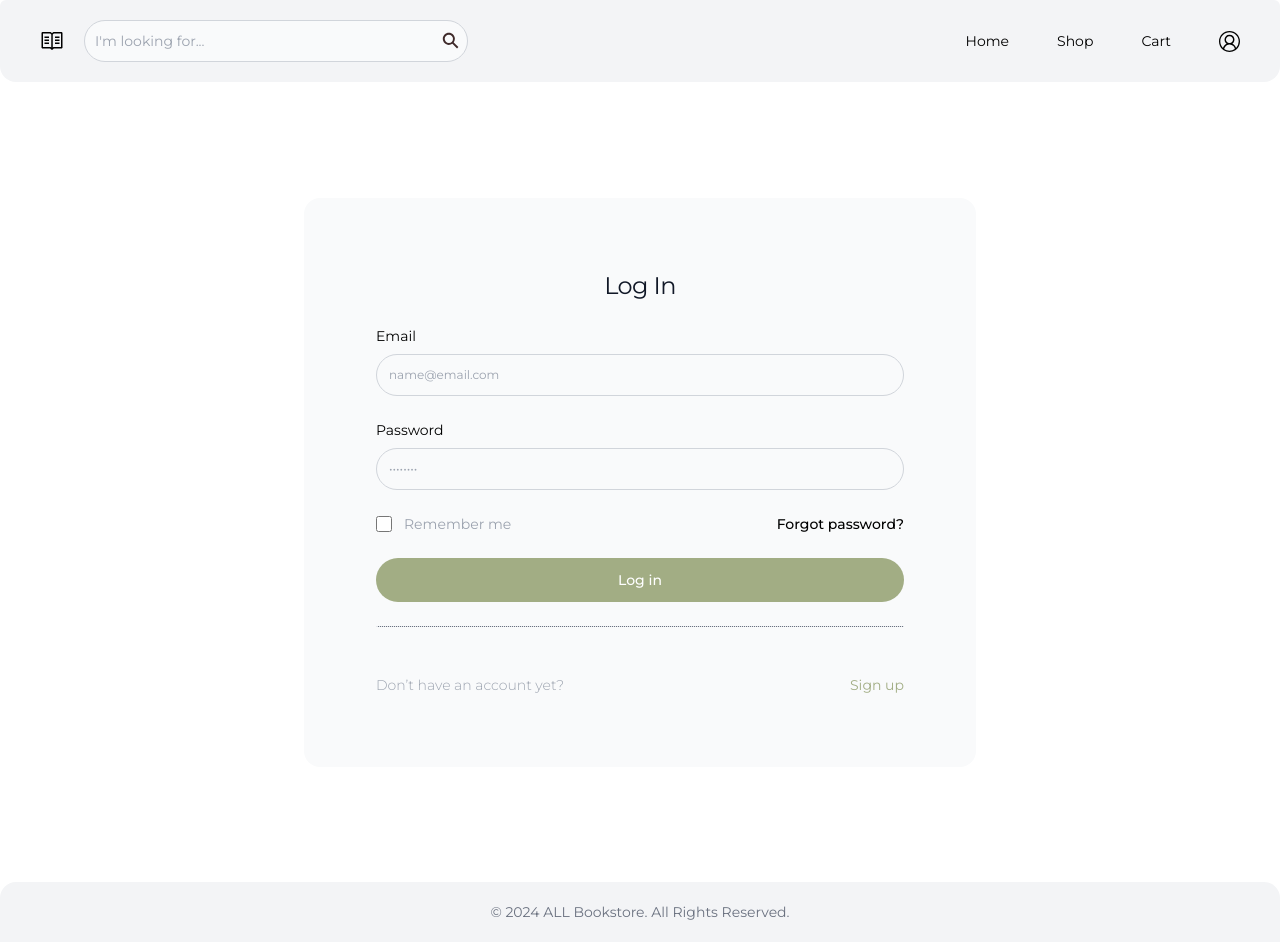
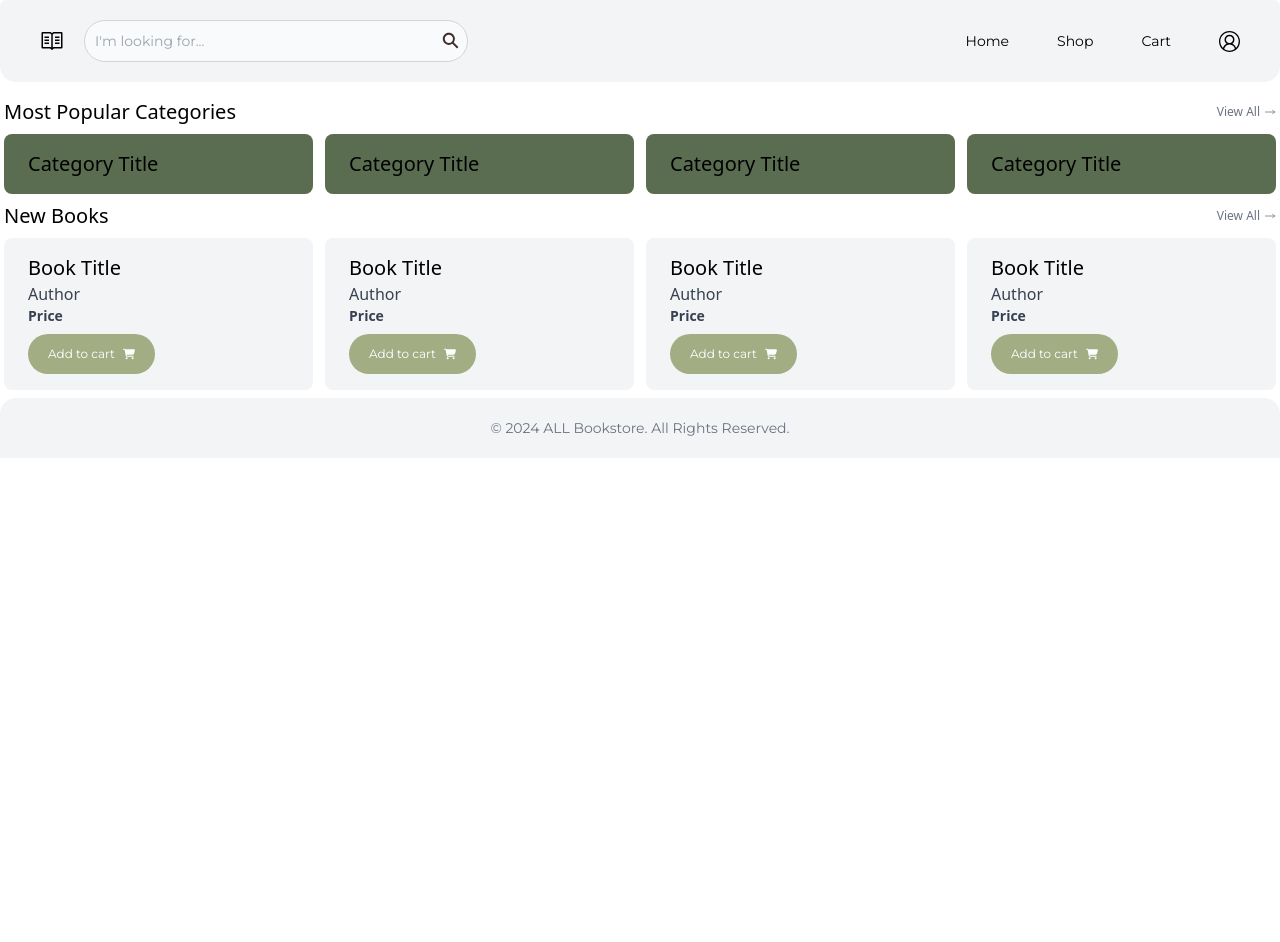
Before and after one commit to isabellelbgn/all-bookstore, a React (Vite) app in the folder frontend/: page / in a window 1280 px wide. After the commit the page ends 800 px from the top, so only its background shows below. Built offline with nearby package versions, Linux system fonts and the light colour scheme.

Commit message:
Feat: Implement homepage layout with sections for popular categories and latest books

```diff
--- a/frontend/src/App.jsx
+++ b/frontend/src/App.jsx
@@ -1,15 +1,71 @@
-import React from 'react';
-import { BrowserRouter as Router } from 'react-router-dom';
-import { Login } from './pages/Login';
-
-
+import React from "react";
+import { BrowserRouter as Router } from "react-router-dom";
+import { HiOutlineArrowLongRight } from "react-icons/hi2";
+import Navigation from "./components/Navigation";
+import { Footer } from "./components/Footer";
+import { ProductContainer } from "./components/ProductContainer";
+import { CategoryContainer } from "./components/CategoryContainer";
 
 export default function App() {
   return (
     <Router>
-    <div>
-      <Login/>
-    </div>
+      <div>
+        <Navigation />
+        <div className="container mx-auto px-1">
+          <main className="mt-4">
+            <h1 className="text-xl font-medium flex justify-between items-center">
+              Most Popular Categories
+              <a
+                href="#"
+                className="text-xs text-gray-500 font-normal flex items-center"
+              >
+                {" "}
+                View All <HiOutlineArrowLongRight className="ml-1" />
+              </a>
+            </h1>
+            <div className="grid grid-cols-1 md:grid-cols-2 lg:grid-cols-4 gap-3">
+              <div className="col-span-1">
+                <CategoryContainer />
+              </div>
+              <div className="col-span-1">
+                <CategoryContainer />
+              </div>
+              <div className="col-span-1">
+                <CategoryContainer />
+              </div>
+              <div className="col-span-1">
+                <CategoryContainer />
+              </div>
+            </div>
+
+            <h1 className="text-xl font-medium flex justify-between items-center">
+              New Books
+              <a
+                href="#"
+                className="text-xs text-gray-500 font-normal flex items-center"
+              >
+                {" "}
+                View All <HiOutlineArrowLongRight className="ml-1" />
+              </a>
+            </h1>
+            <div className="grid grid-cols-1 md:grid-cols-2 lg:grid-cols-4 gap-3">
+              <div className="col-span-1">
+                <ProductContainer />
+              </div>
+              <div className="col-span-1">
+                <ProductContainer />
+              </div>
+              <div className="col-span-1">
+                <ProductContainer />
+              </div>
+              <div className="col-span-1">
+                <ProductContainer />
+              </div>
+            </div>
+          </main>
+        </div>
+        <Footer />
+      </div>
     </Router>
-  )
+  );
 }
--- a/frontend/src/components/AddToCartButton.jsx
+++ b/frontend/src/components/AddToCartButton.jsx
@@ -1,15 +1,20 @@
-import React from 'react'
+import React from "react";
 import { FaCartShopping } from "react-icons/fa6";
 
+const AddToCartButton = () => {
+  return (
+    <div className="relative mt-2">
+      <button
+        type="submit"
+        className="flex items-center font-montserrat text-white bg-green-50 text-white hover:bg-green-70 focus:ring-70 focus:outline-none focus:ring-primary-300 font-regular rounded-full text-xs px-5 py-3 text-center"
+      >
+        <span>Add to cart</span>
+        <span className="ml-2">
+          <FaCartShopping />
+        </span>
+      </button>
+    </div>
+  );
+};
 
-export const AddToCartButton = () => {
-  return (
-    <div class="relative">
-        <button type="submit" class="flex items-center font-montserrat text-white bg-green-50 hover:bg-primary-700 focus:ring-4 focus:outline-none focus:ring-primary-300 font-regular rounded-full text-xs px-5 py-3 text-center">
-        <span>Add to cart</span>
-        <span class="ml-2"><FaCartShopping/></span>
-        </button>
-    </div>
-
-  )
-}
+export { AddToCartButton };
--- /dev/null
+++ b/frontend/src/components/CategoryContainer.jsx
@@ -0,0 +1,15 @@
+import React from "react";
+
+const CategoryContainer = () => {
+  return (
+    <div className="relative my-2">
+      <div className="bg-gray-100 rounded-lg overflow-hidden">
+        <div className="px-6 py-4 bg-green-100">
+          <h5 className="text-xl font-medium">Category Title</h5>
+        </div>
+      </div>
+    </div>
+  );
+};
+
+export { CategoryContainer };
--- a/frontend/src/components/Navigation.jsx
+++ b/frontend/src/components/Navigation.jsx
@@ -6,7 +6,7 @@ import InputBox from "./InputBox";
 
 export default function Navigation() {
   return (
-    <header className="sticky top-0 bg-gray-100 rounded-b-2xl py-5 px-10 rounded-md">
+    <header className="sticky top-0 z-10 bg-gray-100 rounded-b-2xl py-5 px-10 rounded-md">
       <nav className="flex flex-col lg:flex-row justify-between items-center">
         <div className="font-montserrat flex items-center mb-4 lg:mb-0">
           <VscBook className="mr-5 icon" />
@@ -30,7 +30,7 @@ export default function Navigation() {
           <Link to="/cart" className="text-black">
             Cart
           </Link>
-          <Link to="/products" className="text-black">
+          <Link to="/account" className="text-black">
             <VscAccount className="icon" />
           </Link>
         </div>
--- a/frontend/src/components/PrimaryButton.jsx
+++ b/frontend/src/components/PrimaryButton.jsx
@@ -1,7 +1,9 @@
-import React from 'react';
+import React from "react";
 
 export const PrimaryButton = ({ children, className }) => {
-  const buttonClasses = "text-white bg-green-50 hover:bg-primary-700 focus:ring-4 focus:outline-none focus:ring-primary-300 rounded-full px-5 py-3 text-center " + className;
+  const buttonClasses =
+    "text-white bg-green-50 hover:bg-primary-700 focus:ring-4 focus:outline-none focus:ring-primary-300 rounded-full px-5 py-3 text-center " +
+    className;
 
   return (
     <button type="submit" className={buttonClasses}>
--- /dev/null
+++ b/frontend/src/components/ProductContainer.jsx
@@ -0,0 +1,19 @@
+import React from "react";
+import { AddToCartButton } from "./AddToCartButton";
+
+const ProductContainer = () => {
+  return (
+    <div className="relative my-2">
+      <div className="bg-gray-100 rounded-lg overflow-hidden">
+        <div className="px-6 py-4">
+          <h5 className="text-xl font-medium">Book Title</h5>
+          <p className="text-gray-700 text-base">Author</p>
+          <p className="text-gray-700 text-sm font-semibold">Price</p>
+          <AddToCartButton />
+        </div>
+      </div>
+    </div>
+  );
+};
+
+export { ProductContainer };
--- a/frontend/src/pages/Login.jsx
+++ b/frontend/src/pages/Login.jsx
@@ -1,56 +1,91 @@
 import InputBox from "../components/InputBox";
 import Navigation from "../components/Navigation";
-import React from 'react'
+import React from "react";
 import { Footer } from "../components/Footer";
 import { PrimaryButton } from "../components/PrimaryButton";
 
 export const Login = () => {
   return (
     <div>
-    <Navigation/>
-        <section class="bg-white">
-            <div class="flex flex-col items-center justify-center px-6 py-8 mx-auto md:h-screen lg:py-0">
-                <div class="w-full bg-gray-50 rounded-2xl md:mt-0 sm:max-w-2xl xl:p-10  ">
-                    <div class="font-montserrat p-6 space-y-4 md:space-y-6 sm:p-8">
-                        <h1 class="text-xl text-center leading-tight tracking-tight text-gray-900 md:text-2xl dark:text-black">
+      <Navigation />
+      <section className="bg-white">
+        <div className="flex flex-col items-center justify-center px-6 py-8 mx-auto md:h-screen lg:py-0">
+          <div className="w-full bg-gray-50 rounded-2xl md:mt-0 sm:max-w-2xl xl:p-10  ">
+            <div className="font-montserrat p-6 space-y-4 md:space-y-6 sm:p-8">
+              <h1 className="text-xl text-center leading-tight tracking-tight text-gray-900 md:text-2xl dark:text-black">
                 Log In
               </h1>
-                        <form class=" font-normal space-y-4 md:space-y-6" action="#">
+              <form className=" font-normal space-y-4 md:space-y-6" action="#">
                 <div>
-                                <label for="email" class="block mb-2 text-sm text-black ">Email</label>
-                                <InputBox type="email" name="email" id="email" placeholder="name@email.com"/>
+                  <label for="email" className="block mb-2 text-sm text-black ">
+                    Email
+                  </label>
+                  <InputBox
+                    type="email"
+                    name="email"
+                    id="email"
+                    placeholder="name@email.com"
+                  />
                 </div>
                 <div>
-                                <label for="password" class="block mb-2 text-sm text-black">Password</label>
-                                <InputBox type="password" name="password" id="password" placeholder="••••••••"/>
-
+                  <label
+                    for="password"
+                    className="block mb-2 text-sm text-black"
+                  >
+                    Password
+                  </label>
+                  <InputBox
+                    type="password"
+                    name="password"
+                    id="password"
+                    placeholder="••••••••"
+                  />
                 </div>
-                            <div class="flex items-center justify-between">
-                                <div class="flex items-start">
-                                    <div class="flex items-center h-5">
-                                        <input id="remember" aria-describedby="remember" type="checkbox" class="w-4 h-4 border border-gray-300 rounded bg-gray-50 focus:ring-3 focus:ring-primary-300 dark:bg-gray-700 dark:border-gray-600 dark:focus:ring-primary-600 dark:ring-offset-gray-800" required=""/>
+                <div className="flex items-center justify-between">
+                  <div className="flex items-start">
+                    <div className="flex items-center h-5">
+                      <input
+                        id="remember"
+                        aria-describedby="remember"
+                        type="checkbox"
+                        className="w-4 h-4 border border-gray-300 rounded bg-gray-50 focus:ring-3 focus:ring-primary-300 dark:bg-gray-700 dark:border-gray-600 dark:focus:ring-primary-600 dark:ring-offset-gray-800"
+                        required=""
+                      />
                     </div>
-                                    <div class="ml-3 text-sm">
-                                        <label for="remember" class="text-gray-400">Remember me</label>
+                    <div className="ml-3 text-sm">
+                      <label for="remember" className="text-gray-400">
+                        Remember me
+                      </label>
                     </div>
                   </div>
-                                <a href="#" class="text-sm font-medium text-primary-600 hover:underline">Forgot password?</a>
+                  <a
+                    href="#"
+                    className="text-sm font-medium text-primary-600 hover:underline"
+                  >
+                    Forgot password?
+                  </a>
                 </div>
-                            <PrimaryButton className="w-full font-medium text-sm">Log in</PrimaryButton>
-                            <hr class="my-12 border-dotted border-t-1 bg-gray-500"/>
-                            <div class="flex items-center justify-between">
-                            <p class="text-sm font-light text-gray-400 mt-6">
+                <PrimaryButton className="w-full font-medium text-sm">
+                  Log in
+                </PrimaryButton>
+                <hr className="my-12 border-dotted border-t-1 bg-gray-500" />
+                <div className="flex items-center justify-between">
+                  <p className="text-sm font-light text-gray-400 mt-6">
                     Don’t have an account yet?
                   </p>
-                                <a href="#" class="text-sm text-green-50 hover:underline mt-6">Sign up</a>
+                  <a
+                    href="#"
+                    className="text-sm text-green-50 hover:underline mt-6"
+                  >
+                    Sign up
+                  </a>
                 </div>
               </form>
             </div>
           </div>
         </div>
       </section>
-    <Footer/>
+      <Footer />
     </div>
-  )
-
-}
+  );
+};
--- a/frontend/src/pages/Signup.jsx
+++ b/frontend/src/pages/Signup.jsx
@@ -1,42 +1,77 @@
-import React from 'react'
+import React from "react";
 import InputBox from "../components/InputBox";
 import Navigation from "../components/Navigation";
-import { Footer } from '../components/Footer';
-import { Typography } from '@material-tailwind/react';
-import { PrimaryButton } from '../components/PrimaryButton';
-
+import { Footer } from "../components/Footer";
+import { Typography } from "@material-tailwind/react";
+import { PrimaryButton } from "../components/PrimaryButton";
 
 export const Signup = () => {
   return (
     <div>
-    <Navigation/>
-        <section class="bg-white">
-            <div class="flex flex-col items-center justify-center px-6 py-8 mx-auto md:h-screen lg:py-0">
-                <div class="w-full bg-gray-50 rounded-2xl md:mt-0 sm:max-w-2xl xl:p-10  ">
-                    <div class="font-montserrat p-6 space-y-4 md:space-y-6 sm:p-8">
-                        <h1 class="text-xl text-center leading-tight tracking-tight text-gray-900 md:text-2xl dark:text-black">
+      <Navigation />
+      <section className="bg-white">
+        <div className="flex flex-col items-center justify-center px-6 py-8 mx-auto md:h-screen lg:py-0">
+          <div className="w-full bg-gray-50 rounded-2xl md:mt-0 sm:max-w-2xl xl:p-10  ">
+            <div className="font-montserrat p-6 space-y-4 md:space-y-6 sm:p-8">
+              <h1 className="text-xl text-center leading-tight tracking-tight text-gray-900 md:text-2xl dark:text-black">
                 Sign Up
               </h1>
-                        <form class="font-normal space-y-4 md:space-y-6" action="#">
-                            <div class="grid grid-cols-2 gap-6">
-                                <div class="relative z-0 w-full group">
-                                    <label for="firstname" class="block mb-2 text-sm text-black ">First Name</label>
-                                    <InputBox type="name" name="firstname" id="firstname" placeholder="First Name"/>
+              <form className="font-normal space-y-4 md:space-y-6" action="#">
+                <div className="grid grid-cols-2 gap-6">
+                  <div className="relative z-0 w-full group">
+                    <label
+                      for="firstname"
+                      className="block mb-2 text-sm text-black "
+                    >
+                      First Name
+                    </label>
+                    <InputBox
+                      type="name"
+                      name="firstname"
+                      id="firstname"
+                      placeholder="First Name"
+                    />
                   </div>
-                                <div class="relative z-0 w-full group">
-                                    <label for="lastname" class="block mb-2 text-sm text-black ">Last Name</label>
-                                    <InputBox type="name" name="lastname" id="lastname" placeholder="Last Name"/>
+                  <div className="relative z-0 w-full group">
+                    <label
+                      for="lastname"
+                      className="block mb-2 text-sm text-black "
+                    >
+                      Last Name
+                    </label>
+                    <InputBox
+                      type="name"
+                      name="lastname"
+                      id="lastname"
+                      placeholder="Last Name"
+                    />
                   </div>
                 </div>
                 <div>
-                                <label for="email" class="block mb-2 text-sm text-black ">Email</label>
-                                <InputBox type="email" name="email" id="email" placeholder="name@email.com"/>
+                  <label for="email" className="block mb-2 text-sm text-black ">
+                    Email
+                  </label>
+                  <InputBox
+                    type="email"
+                    name="email"
+                    id="email"
+                    placeholder="name@email.com"
+                  />
                 </div>
                 <div>
-                                <label for="password" class="block mb-2 text-sm text-black">Password</label>
-                                <InputBox type="password" name="password" id="password" placeholder="••••••••"/>
-                                    <Typography
-                                        className="mt-2 flex items-center mb-2 text-gray-400 text-xs gap-1 font-normal">
+                  <label
+                    for="password"
+                    className="block mb-2 text-sm text-black"
+                  >
+                    Password
+                  </label>
+                  <InputBox
+                    type="password"
+                    name="password"
+                    id="password"
+                    placeholder="••••••••"
+                  />
+                  <Typography className="mt-2 flex items-center mb-2 text-gray-400 text-xs gap-1 font-normal">
                     <svg
                       xmlns="http://www.w3.org/2000/svg"
                       viewBox="0 0 24 24"
@@ -49,23 +84,31 @@ export const Signup = () => {
                         clipRule="evenodd"
                       />
                     </svg>
-                                        Use at least 8 characters, one uppercase, one lowercase and one number.
+                    Use at least 8 characters, one uppercase, one lowercase and
+                    one number.
                   </Typography>
                 </div>
-                            <PrimaryButton className="w-full font-medium text-sm">Sign Up</PrimaryButton>
-                            <hr class="my-12 border-dotted border-t-1 bg-gray-500"/>
-                            <div class="flex items-center justify-between">
-                            <p class="text-sm font-light text-gray-400 mt-6">
+                <PrimaryButton className="w-full font-medium text-sm">
+                  Sign Up
+                </PrimaryButton>
+                <hr className="my-12 border-dotted border-t-1 bg-gray-500" />
+                <div className="flex items-center justify-between">
+                  <p className="text-sm font-light text-gray-400 mt-6">
                     Have an account?
                   </p>
-                                <a href="#" class="text-sm text-green-50 hover:underline mt-6">Log in</a>
+                  <a
+                    href="#"
+                    className="text-sm text-green-50 hover:underline mt-6"
+                  >
+                    Log in
+                  </a>
                 </div>
               </form>
             </div>
           </div>
         </div>
       </section>
-    <Footer/>
+      <Footer />
     </div>
-  )
-}
+  );
+};
```
Also changed, not shown: frontend/tailwind.config.js (+4 -4 lines). Lines whose indentation alone changed are shown as unchanged.
